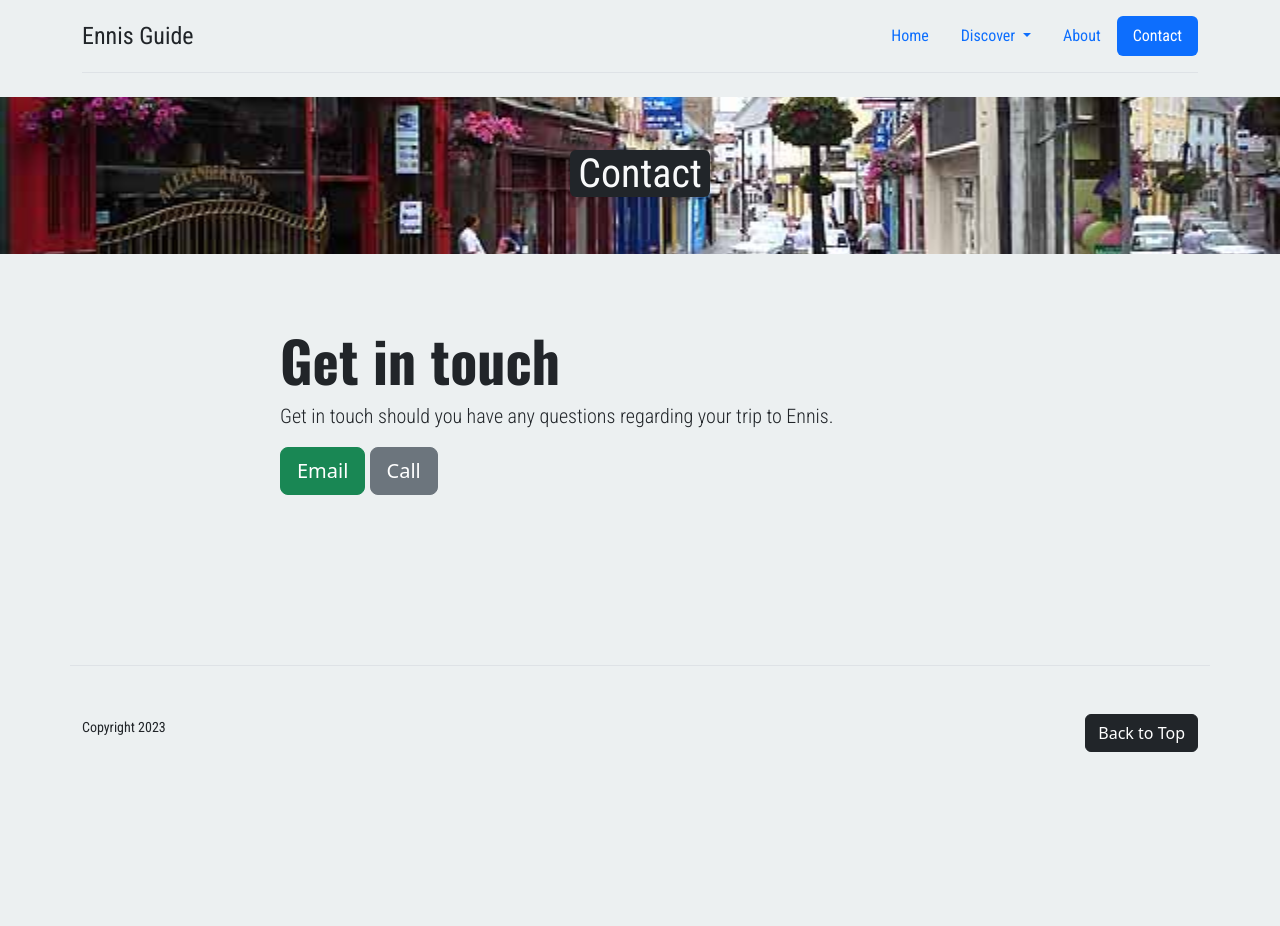
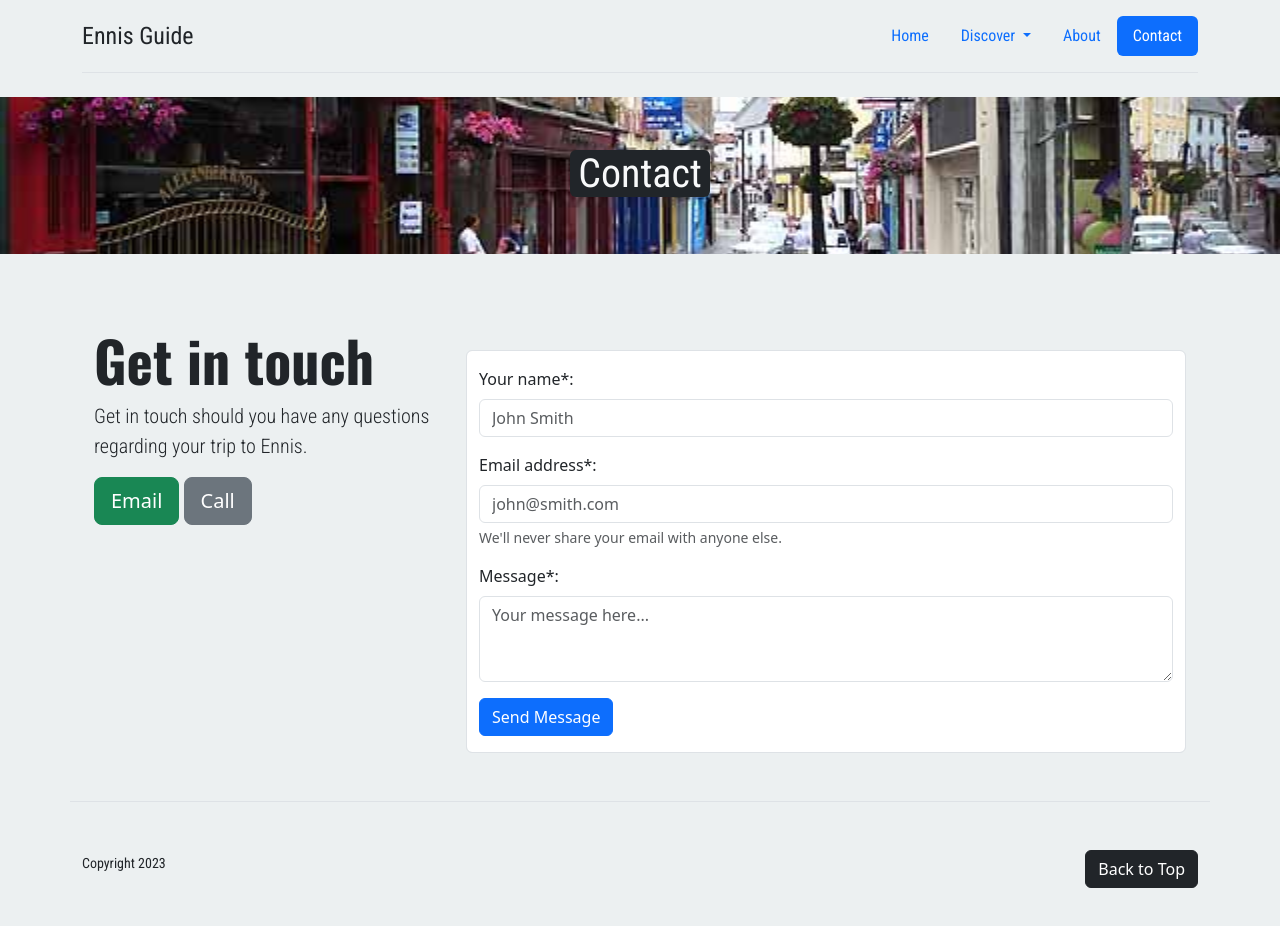
Before and after one commit to JakubMrowicki/city-guide-site, a plain HTML site: page contact.html in a window 1280 px wide. Before the commit the page ends 800 px from the top, so only its background shows below. Drawn offline with nearby package versions, Linux system fonts and the light colour scheme.

Commit message:
added contact form with validation using web3forms

```diff
--- a/contact.html
+++ b/contact.html
@@ -74,8 +74,8 @@
         </h1>
       </div>
       <main class="container px-4">
-        <div class="row">
-          <div class="col-md-8 offset-md-2 my-5">
+        <div class="row my-5">
+          <div class="col-md-4">
             <h2 class="display-4 fw-bold">Get in touch</h2>
             <p class="lead">
               Get in touch should you have any questions regarding your trip to
@@ -84,9 +84,61 @@
             <a href="mailto:webmaster@ennis.ie" class="btn btn-lg btn-success"
               >Email</a
             >
-            <a href="tel:00353851358498" class="btn btn-lg btn-secondary"
+            <a href="tel:00353851358499" class="btn btn-lg btn-secondary"
               >Call</a
             >
+          </div>
+          <div class="col-md-8 mt-4">
+            <form
+              class="form-control py-3"
+              action="https://api.web3forms.com/submit"
+              method="POST"
+            >
+              <input
+                type="hidden"
+                name="access_key"
+                value="e85cac27-4ac3-4884-8acd-8211877c59d9"
+              />
+              <div class="mb-3">
+                <label for="name" class="form-label">Your name*:</label>
+                <input
+                  type="text"
+                  name="name"
+                  id="name"
+                  class="form-control"
+                  placeholder="John Smith"
+                  required
+                />
+              </div>
+              <div class="mb-3">
+                <label for="email" class="form-label">Email address*:</label>
+                <input
+                  type="email"
+                  name="email"
+                  id="email"
+                  class="form-control"
+                  placeholder="john@smith.com"
+                  required
+                />
+                <div class="form-text">
+                  We'll never share your email with anyone else.
+                </div>
+              </div>
+              <div class="mb-3">
+                <label for="message" class="form-label">Message*:</label>
+                <textarea
+                  class="form-control"
+                  name="message"
+                  id="message"
+                  rows="3"
+                  placeholder="Your message here..."
+                  required
+                ></textarea>
+              </div>
+              <button class="btn btn-primary" type="submit">
+                Send Message
+              </button>
+            </form>
           </div>
         </div>
       </main>
```
